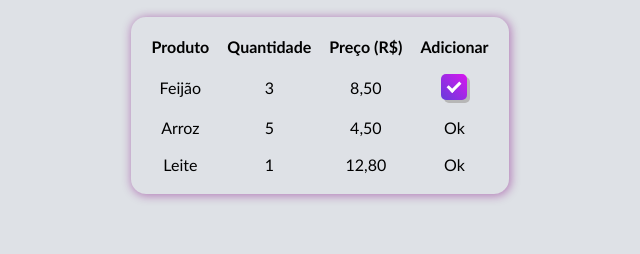
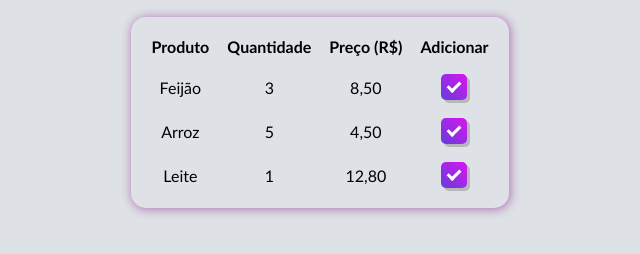
Before and after one commit to marciodiniz7x/Lista-Compras-App, a plain HTML site: page index.html in a window 1280 px wide. Shown: the part 62-316 px from the top of the page, without its empty margins (320-960 px from the left). Drawn offline with Linux system fonts and the light colour scheme.

Commit message:
Update index.html

```diff
--- a/index.html
+++ b/index.html
@@ -41,13 +41,23 @@
                     <td>Arroz</td>
                     <td>5</td>
                     <td>4,50</td>
-                    <td>Ok</td>
+                    <th>
+                        <label class="container">
+                        <input type="checkbox" checked="checked">
+                        <div class="checkmark"></div>
+                        </label>
+                    </th>
                 </tr>
                 <tr>
                     <td>Leite</td>
                     <td>1</td>
                     <td>12,80</td>
-                    <td>Ok</td>
+                    <th>
+                        <label class="container">
+                        <input type="checkbox" checked="checked">
+                        <div class="checkmark"></div>
+                        </label>
+                    </th>
                 </tr>
             </tbody>
             </thead>
```
